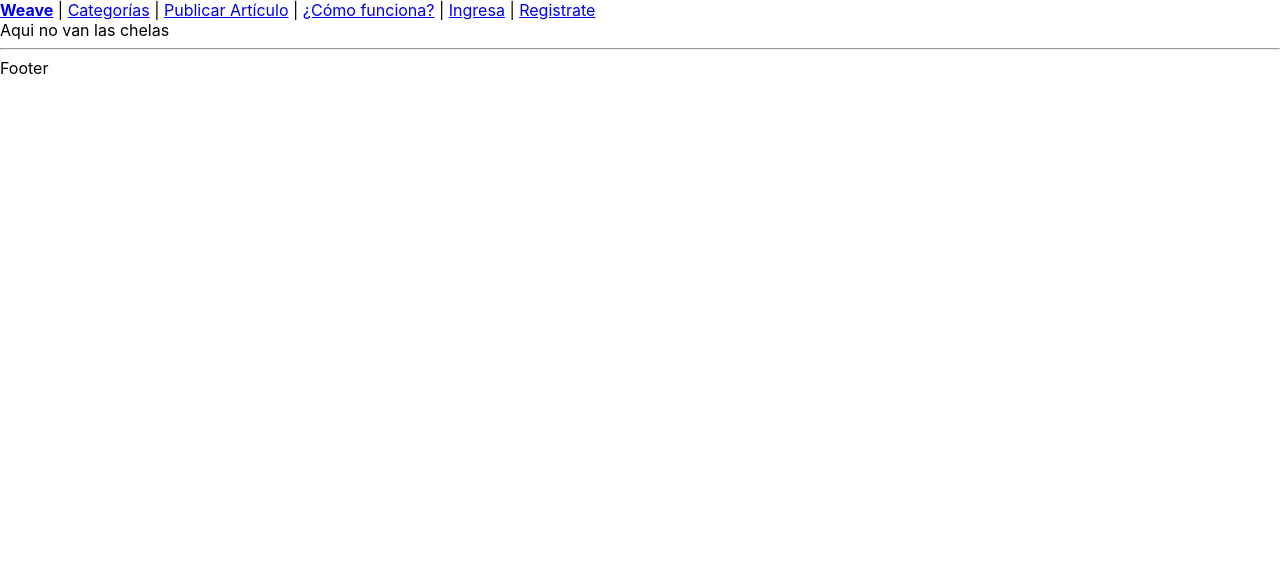
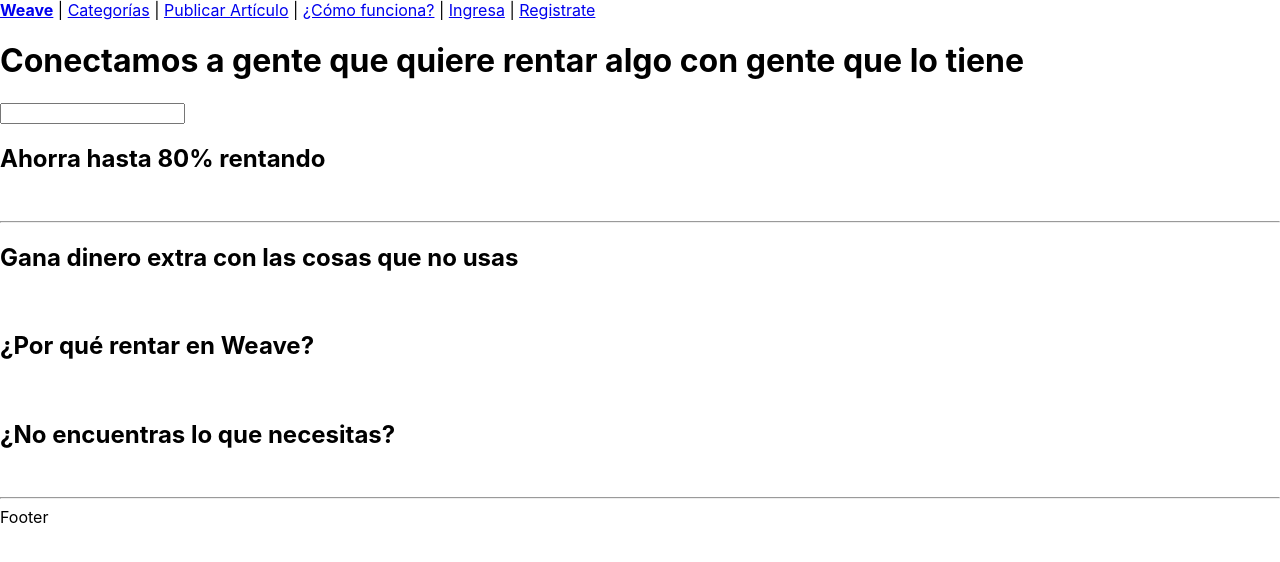
Before and after one commit to CGuillotG/Renting-Platform, a React (Create React App) app in the folder frontend/: page / in a window 1280 px wide. Shown: the top 562 px of the page. Built offline with nearby package versions, Linux system fonts and the light colour scheme; no server answers.

Commit message:
Created frontpage

```diff
--- a/frontend/src/components/Home.jsx
+++ b/frontend/src/components/Home.jsx
@@ -1,3 +1,32 @@
 import React from 'react'
+import axios from 'axios'
+let requestsURL = ''
 
-export default () =>  <div>Aqui no van las chelas</div>
+export default class Beers extends React.Component {
+  state = { requests: [] }
+
+  componentDidMount = () => {
+    axios.get(requestsURL).then(res => {
+      this.setState({ requests: res.data })
+    })
+  }
+
+  render() {
+    return (
+      <div>
+        <h1>Conectamos a gente que quiere rentar algo con gente que lo tiene</h1>
+        <input type="search" name="search" id="searchbar" />
+        <h2>Ahorra hasta 80% rentando</h2>
+        <br />
+        <hr />
+        <h2>Gana dinero extra con las cosas que no usas</h2>
+        <br />
+        <h2>¿Por qué rentar en Weave?</h2>
+        <br />
+        <h2>¿No encuentras lo que necesitas?</h2>
+        <br />
+
+      </div>
+    )
+  }
+}
```
